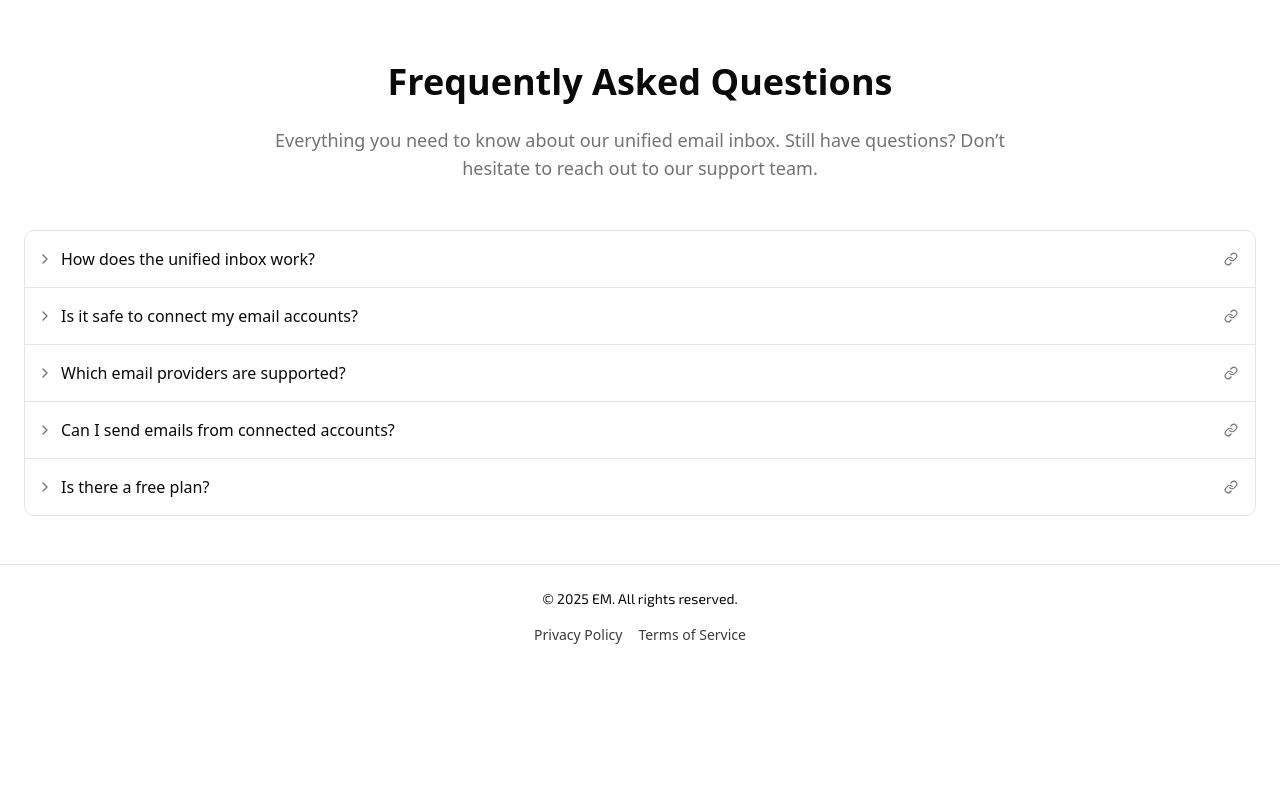
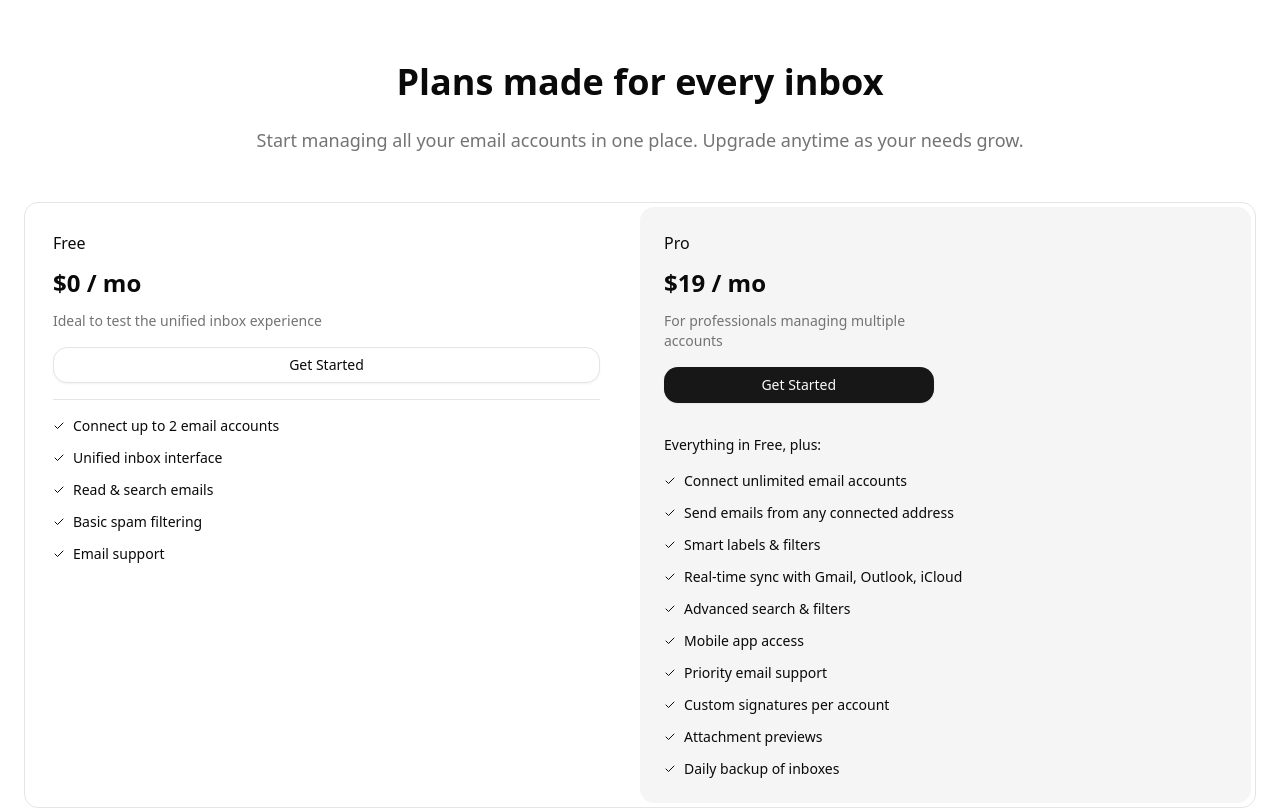
Before and after one commit to Rlzee/email-manager, a Next.js app: page / in a window 1280 px wide. Shown: the part 1640-2448 px from the top of the page. Before the commit the page ends 2309 px from the top, so only its background shows below. Built offline with nearby package versions, Linux system fonts and the light colour scheme.

Commit message:
feat: add Pricing component to enhance subscription options on the homepage

```diff
--- a/src/app/page.tsx
+++ b/src/app/page.tsx
@@ -2,12 +2,14 @@ import { HeroSection } from "@/features/landing/hero";
 import { Header } from "@/features/landing/header";
 import { Footer } from "@/features/landing/footer";
 import { Faq } from "@/features/landing/faq";
+import { Pricing } from "@/features/landing/pricing";
 
 export default function Home() {
   return (
     <>
       <Header />
       <HeroSection />
+      <Pricing />
       <Faq />
       <Footer />
     </>
--- /dev/null
+++ b/src/features/landing/pricing.tsx
@@ -0,0 +1,92 @@
+import { Button } from '@/components/ui/button'
+import Link from 'next/link'
+import { Check } from 'lucide-react'
+
+export function Pricing() {
+  return (
+    <section className="py-12">
+      <div className="mx-auto max-w-7xl px-6">
+        <div className="mx-auto flex max-w-3xl flex-col text-left md:text-center">
+          <h2 className="mb-3 text-3xl font-semibold md:mb-4 lg:mb-6 lg:text-4xl">
+            Plans made for every inbox
+          </h2>
+          <p className="text-muted-foreground lg:text-lg mb-6 md:mb-8 lg:mb-12">
+            Start managing all your email accounts in one place. Upgrade anytime as your needs grow.
+          </p>
+        </div>
+
+        <div className="rounded-xl flex flex-col justify-between border p-1">
+          <div className="flex flex-col gap-4 md:flex-row">
+            {/* Free Plan */}
+            <div className="flex-1 space-y-4 p-6">
+              <div>
+                <h2 className="font-medium">Free</h2>
+                <span className="my-3 block text-2xl font-semibold">$0 / mo</span>
+                <p className="text-muted-foreground text-sm">Ideal to test the unified inbox experience</p>
+              </div>
+
+              <Button asChild variant="outline" className="w-full">
+                <Link href="">Get Started</Link>
+              </Button>
+
+              <ul className="list-outside space-y-3 text-sm border-t pt-4">
+                {[
+                  'Connect up to 2 email accounts',
+                  'Unified inbox interface',
+                  'Read & search emails',
+                  'Basic spam filtering',
+                  'Email support',
+                ].map((item, index) => (
+                  <li key={index} className="flex items-center gap-2">
+                    <Check className="size-3" />
+                    {item}
+                  </li>
+                ))}
+              </ul>
+            </div>
+
+            {/* Pro Plan */}
+            <div className="rounded-xl flex flex-col justify-between bg-secondary w-full md:w-1/2 space-y-8 p-6">
+              <div className="grid gap-6 sm:grid-cols-2">
+                <div className="space-y-4">
+                  <div>
+                    <h2 className="font-medium">Pro</h2>
+                    <span className="my-3 block text-2xl font-semibold">$19 / mo</span>
+                    <p className="text-muted-foreground text-sm">For professionals managing multiple accounts</p>
+                  </div>
+
+                  <Button asChild className="w-full">
+                    <Link href="">Get Started</Link>
+                  </Button>
+                </div>
+              </div>
+
+              <div>
+                <div className="text-sm font-medium">Everything in Free, plus:</div>
+                <ul className="mt-4 list-outside space-y-3 text-sm">
+                  {[
+                    'Connect unlimited email accounts',
+                    'Send emails from any connected address',
+                    'Smart labels & filters',
+                    'Real-time sync with Gmail, Outlook, iCloud',
+                    'Advanced search & filters',
+                    'Mobile app access',
+                    'Priority email support',
+                    'Custom signatures per account',
+                    'Attachment previews',
+                    'Daily backup of inboxes',
+                  ].map((item, index) => (
+                    <li key={index} className="flex items-center gap-2">
+                      <Check className="size-3" />
+                      {item}
+                    </li>
+                  ))}
+                </ul>
+              </div>
+            </div>
+          </div>
+        </div>
+      </div>
+    </section>
+  )
+}
```
